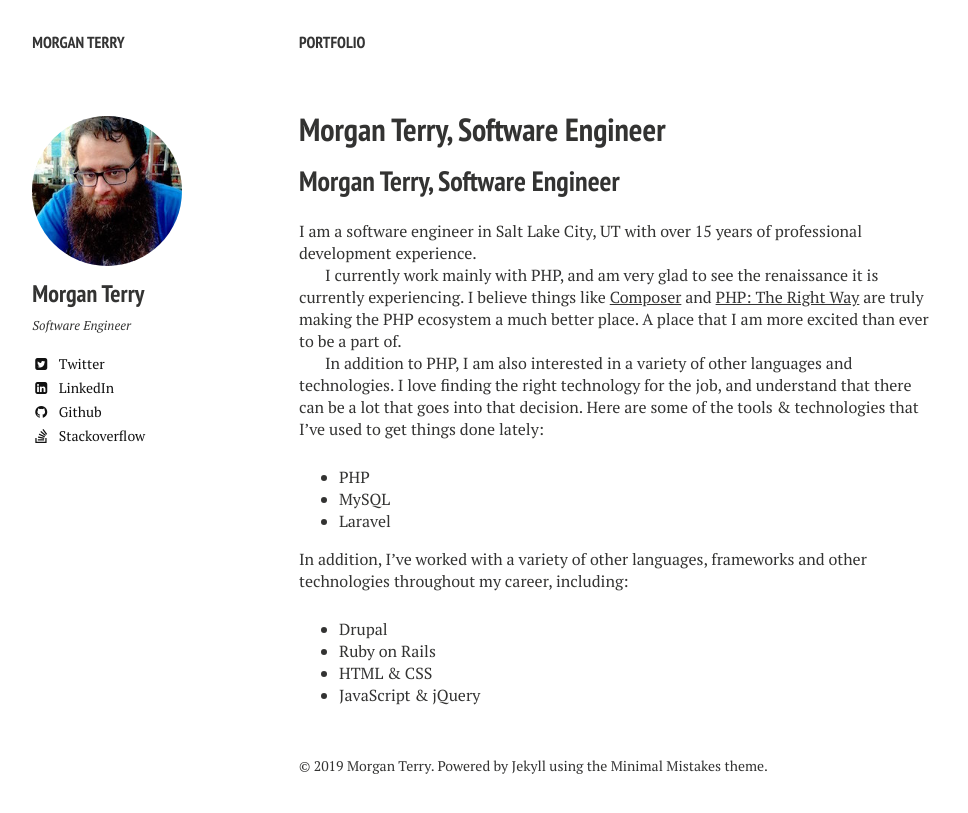
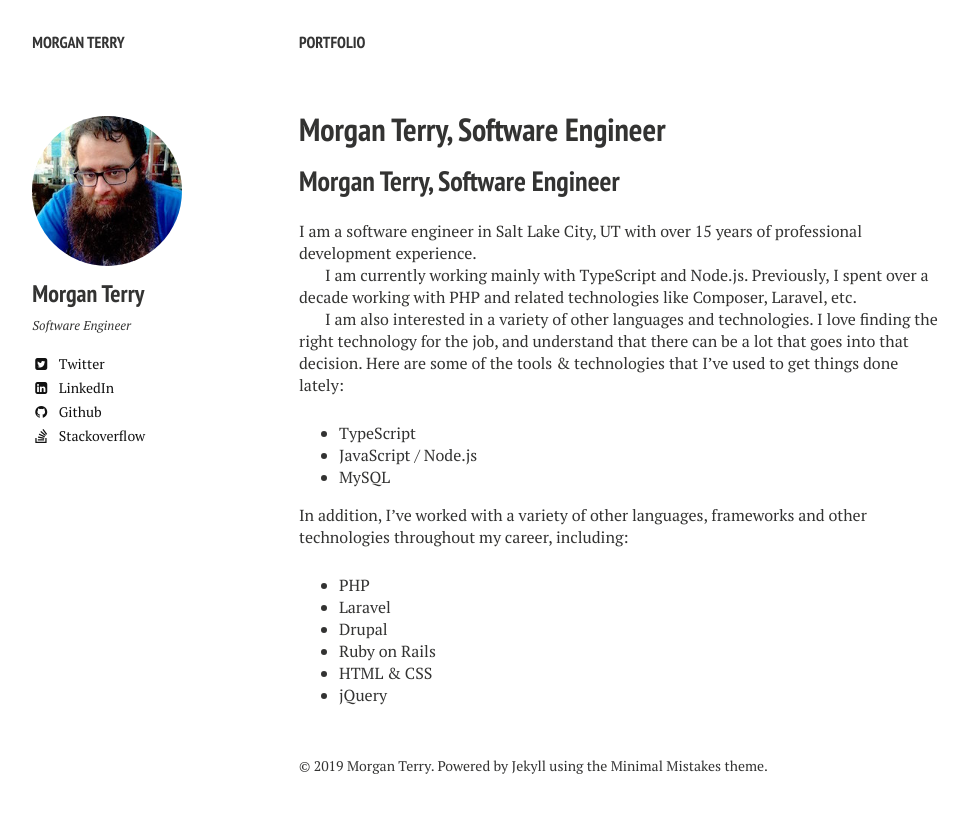
Before and after one commit to localstatic/morganterry.com, a Jekyll site: the page built from index.md, in a window 1280 px wide. Shown: the top 813 px of the page, without its empty margins (21-989 px from the left). Built offline with Jekyll 4.4.1, drawn with Linux system fonts in a browser that asks for light colours; nearby versions of some CDN libraries; our own code applies the rules of GitHub Pages for plain Markdown files.

Commit message:
update homepage content

```diff
--- a/index.md
+++ b/index.md
@@ -14,17 +14,20 @@ share: false
 
 I am a software engineer in Salt Lake City, UT with over 15 years of professional development experience.
 
-I currently work mainly with PHP, and am very glad to see the renaissance it is currently experiencing. I believe things like [Composer](https://getcomposer.org/) and [PHP: The Right Way](http://www.phptherightway.com/) are truly making the PHP ecosystem a much better place. A place that I am more excited than ever to be a part of.
+I am currently working mainly with TypeScript and Node.js. Previously, I spent over a decade working
+with PHP and related technologies like Composer, Laravel, etc.
 
-In addition to PHP, I am also interested in a variety of other languages and technologies. I love finding the right technology for the job, and understand that there can be a lot that goes into that decision. Here are some of the tools & technologies that I've used to get things done lately:
+I am also interested in a variety of other languages and technologies. I love finding the right technology for the job, and understand that there can be a lot that goes into that decision. Here are some of the tools & technologies that I've used to get things done lately:
 
-* PHP
+* TypeScript
+* JavaScript / Node.js
 * MySQL
-* Laravel
 
 In addition, I've worked with a variety of other languages, frameworks and other technologies throughout my career, including:
 
+* PHP
+* Laravel
 * Drupal
 * Ruby on Rails
 * HTML &amp; CSS
-* JavaScript &amp; jQuery
+* jQuery
```
